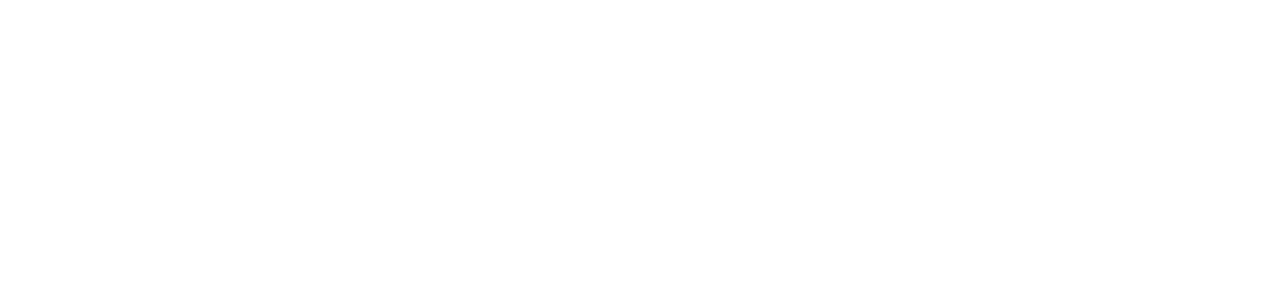
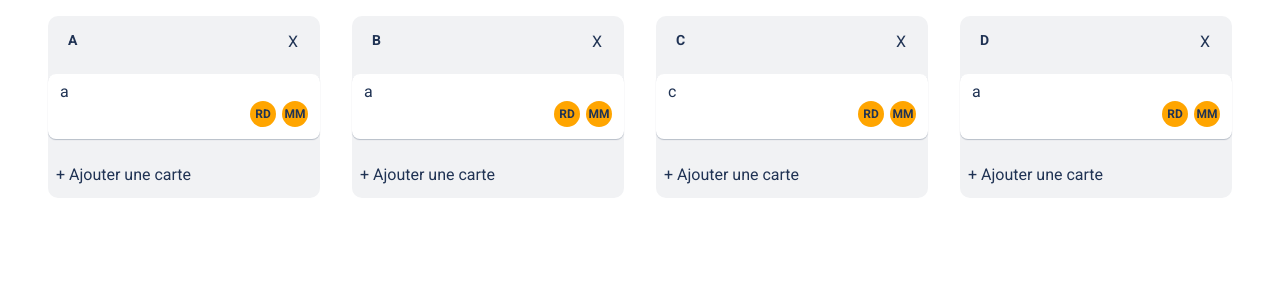
Before and after one commit to TFuZion/Trello_Clone, a Vue app in the folder TrelloClone/: page /table in a window 1280 px wide. Before the commit this address had no page. Shown: the top 300 px of the page. Built offline with nearby package versions, Linux system fonts and the light colour scheme; a web font is replaced by a local one.

Commit message:
feat: implement drag and drop for lists and their cards
The logic was implemented in a basic temporary TempTableComponent. The
logic can be transfered to the real TableComponent once it's completed

```diff
--- a/TrelloClone/package.json
+++ b/TrelloClone/package.json
@@ -14,7 +14,8 @@
     "json-server": "^1.0.0-beta.2",
     "pinia": "^2.1.7",
     "vue": "^3.4.29",
-    "vue-router": "^4.3.3"
+    "vue-router": "^4.3.3",
+    "vuedraggable": "^4.1.0"
   },
   "devDependencies": {
     "@vitejs/plugin-vue": "^5.0.5",
--- a/TrelloClone/src/components/ListComponent.vue
+++ b/TrelloClone/src/components/ListComponent.vue
@@ -2,7 +2,8 @@
 import { ref } from 'vue'
 import ListInputComponent from './ListInputComponent.vue';
 import ListNameInputComponent from './ListNameInputComponent.vue';
-import ProfilePictureComponent from './ProfilePictureComponent.vue';
+import ProfilePictureComponent from '@/components/ProfilePictureComponent.vue';
+import draggable from 'vuedraggable'
 import { updateList } from '@/composables/ListRepository';
 const props = defineProps({
     list: {
@@ -13,8 +14,15 @@
         default: {
             id: 1,
             name: "List Name",
-            cards: ["tache 1", "tache 2", "tache 3"],
-            members: ['Rémi Debruyne','Manu Max']
+            cards: [{
+                name: "a",
+                members: ['Rémi Debruyne', 'Manu Max']
+            },
+            {
+                name: "c",
+                members: ['Manu Max']
+            }
+            ],
         }
     }
 })
@@ -44,6 +52,10 @@
 
 //#region EVENT HANDLING
 function handleAddCard(value) {
+    const card = {
+        name: value,
+        members: []
+    }
     props.list.cards.push(value)
     updateList(props.list.id, props.list)
     closeModal();
@@ -60,7 +72,8 @@
 </script>
 
 <template>
-    <section class="list">
+        <draggable :list="list.cards" group="cards" item-key="id" tag="section" class="card-container list">
+            <template #header>
                 <header>
                     <div class="list-name" @click="openModal(listNameModal)">
                         <!-- Display the name or an input to change it -->
@@ -73,25 +86,27 @@
                     </div>
                     <button @click="$emit('delete')" class="delete-button">X</button>
                 </header>
-        <ul class="card-container">
-            <li v-for="(card, index) in list.cards" :key="card">
+            </template>
+            <template #item="{ element, index }">
                         <div class="card">
-                    {{ card }}
+                            {{ element.name }}
                             <div class="profile-picture">
-                        <ProfilePictureComponent v-for="(member, index) in list.members" :key="index"  :name="member" />
+                                <ProfilePictureComponent v-for="(element, index) in element.members" :key="index"
+                                    :name="element" />
                             </div>
                         </div>
-            </li>
+            </template>
+            <template #footer>
                 <!-- Display a button to add a card or an input to add a card -->
-            <li v-if="!isAddingCard">
+                <div v-if="!isAddingCard">
                     <button @click="openModal(cardModal)" class="add-card-button">+ Ajouter une carte</button>
-            </li>
-            <li v-else="isAddingCard">
+                </div>
+                <div v-else="isAddingCard">
                     <!-- Decomposed ListComponent into sub component to not overcrowed it with logic -->
                     <ListInputComponent @add-card="handleAddCard" @close="closeModal()" />
-            </li>
-        </ul>
-    </section>
+                </div>
+            </template>
+        </draggable>
 </template>
 
 <style scoped>
@@ -123,9 +138,6 @@
 }
 
 ul {
-    display: flex;
-    flex-direction: column;
-    gap: 8px;
     list-style-type: none;
     padding: 2px 4px;
     margin: 0px 4px;
@@ -136,6 +148,9 @@
     background-color: #f1f2f4;
     border-radius: 10px;
     padding: 0px 0px 8px;
+    display: flex;
+    flex-direction: column;
+    gap: 10px;
 }
 
 header {
@@ -173,6 +188,7 @@
 }
 
 .add-card-button {
+    margin-top: 10px;
     width: 100%;
     border-radius: 8px;
     padding: 6px 12px 6px 8px;
--- a/TrelloClone/src/components/ListNameInputComponent.vue
+++ b/TrelloClone/src/components/ListNameInputComponent.vue
@@ -15,7 +15,6 @@
     }
 
     const listNameToSend = listName.value
-    console.log('handle submit from compo nent : ',listNameToSend );
     emit('list-name-change', listNameToSend)
     listName.value = '';
 }
--- a/TrelloClone/src/router/index.js
+++ b/TrelloClone/src/router/index.js
@@ -1,6 +1,7 @@
 import { createRouter, createWebHistory } from 'vue-router'
 import HomeView from '../views/HomeView.vue'
 import ListComponent from '@/components/ListComponent.vue'
+import TempTableComponent from '@/views/TempTableComponent.vue'
 
 const router = createRouter({
   history: createWebHistory(import.meta.env.BASE_URL),
@@ -14,6 +15,10 @@
       path: '/list',
       name: 'list',
       component: ListComponent
+    },
+    {path: '/table',
+    name: 'table',
+    component: TempTableComponent
     }
   ]
 })
--- /dev/null
+++ b/TrelloClone/src/views/TempTableComponent.vue
@@ -0,0 +1,64 @@
+<script setup>
+import draggable from 'vuedraggable'
+import ListComponent from '@/components/ListComponent.vue';
+import { ref } from 'vue'
+
+let lists = ref([{
+    id: 1,
+    name: "A",
+    cards: [{
+        name: "a",
+        members: ['Rémi Debruyne', 'Manu Max']
+    }],
+},
+{
+    id: 2,
+    name: "B",
+    cards: [{
+        name: "a",
+        members: ['Rémi Debruyne', 'Manu Max']
+    }],
+},
+{
+    id: 3,
+    name: "C",
+    cards: [{
+        name: "c",
+        members: ['Rémi Debruyne', 'Manu Max']
+    }],
+},
+{
+    id: 4,
+    name: "D",
+    cards: [{
+        name: "a",
+        members: ['Rémi Debruyne', 'Manu Max']
+    }],
+}
+])
+
+</script>
+
+<template>
+
+    <ul>
+        <draggable v-model="lists" item-key="id" class="draggable-container">
+            <template #item="{ element, index }">
+                <li>
+                    <ListComponent :list="element" />
+                </li>
+            </template>
+        </draggable>
+    </ul>
+</template>
+
+<style scoped>
+.draggable-container {
+    height: 100vh;
+}
+ul>* {
+    display: flex;
+    list-style: none;
+    gap: 2rem;
+}
+</style>
```
Also changed, not shown: 1 other file (tests, documents, lock files or other folders). Lines whose indentation alone changed are shown as unchanged.
